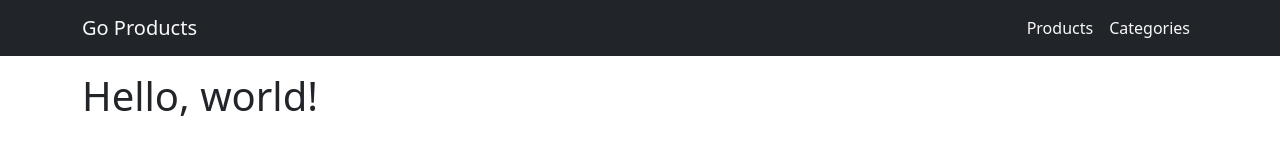
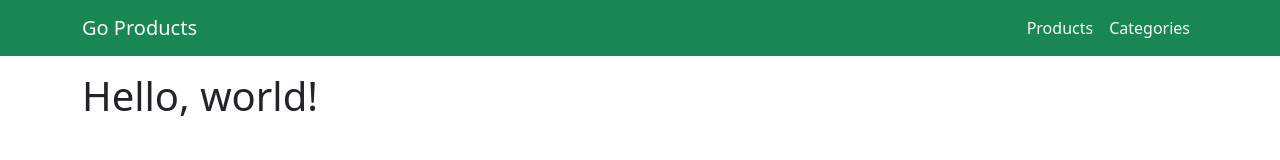
Before and after one commit to mhdianrush/go-crud-web, a plain HTML site: page views/home/index.html in a window 1280 px wide. Drawn offline with nearby package versions, Linux system fonts and the light colour scheme.

Commit message:
Changed NavBar Color

```diff
--- a/views/home/index.html
+++ b/views/home/index.html
@@ -13,7 +13,7 @@
   </head>
   <body>
     <!-- Navbar -->
-    <nav class="navbar navbar-expand-lg bg-dark">
+    <nav class="navbar navbar-expand-lg bg-success">
       <div class="container">
         <a class="navbar-brand text-light" href="/">Go Products</a>
         <button
```
